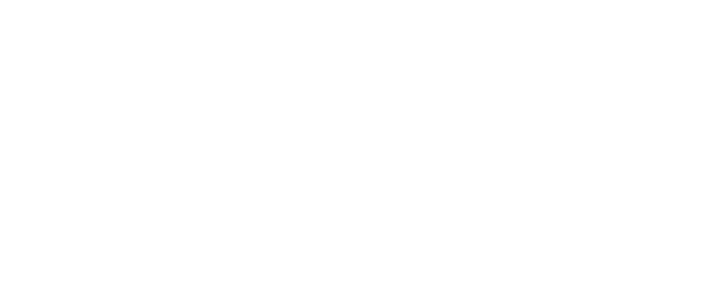
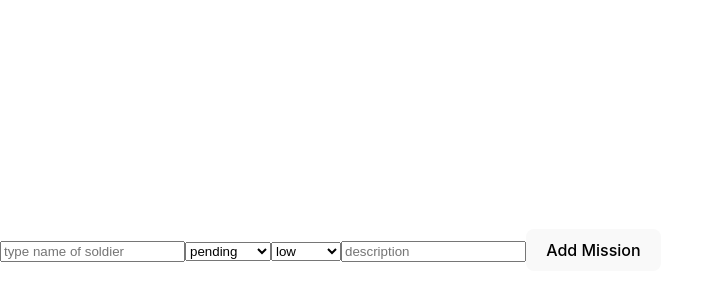
Before and after one commit to NettanelRotenstin/missions_exam, a React (Vite) app: page / in a window 1280 px wide. Shown: the part 150-450 px from the top of the page, without its empty margins (0-703 px from the left). Built offline with nearby package versions, Linux system fonts and the light colour scheme.

Commit message:
structure of adding mission

```diff
--- a/src/componnents/AddMission.tsx
+++ b/src/componnents/AddMission.tsx
@@ -1,9 +1,24 @@
 import React from 'react'
+import StatusEnum from '../Models/StatusEnum'
+import PriorityEnum from '../Models/PriorityEnum'
+
 
 export default function AddMission() {
-  return (
-    <div>
-
-    </div>
-  )
+    return (
+        <>
+            <input type="text" placeholder='type name of soldier' />
+            <select name="stat" id="">
+                <option value=''>{StatusEnum[0]}</option>
+                <option value=''>{StatusEnum[1]}</option>
+                <option value=''>{StatusEnum[2]}</option>
+            </select>
+            <select name="prior" id="">
+                <option value=''>{PriorityEnum[0]}</option>
+                <option value=''>{PriorityEnum[1]}</option>
+                <option value=''>{PriorityEnum[2]}</option>
+            </select>
+            <input type="text" placeholder='description'/>
+            <button onClick={()=>{}}>Add Mission</button>
+        </>
+    )
 }
```
